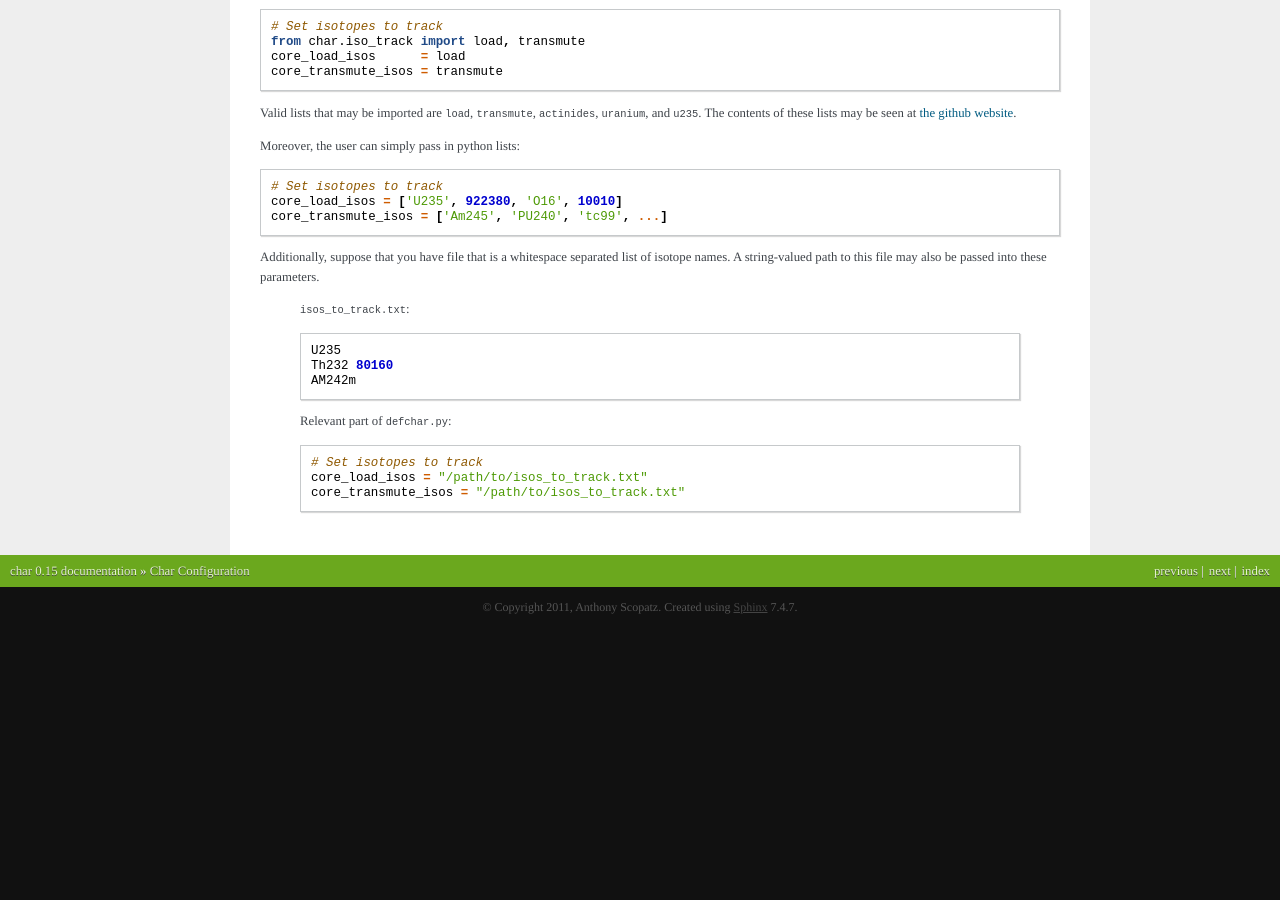
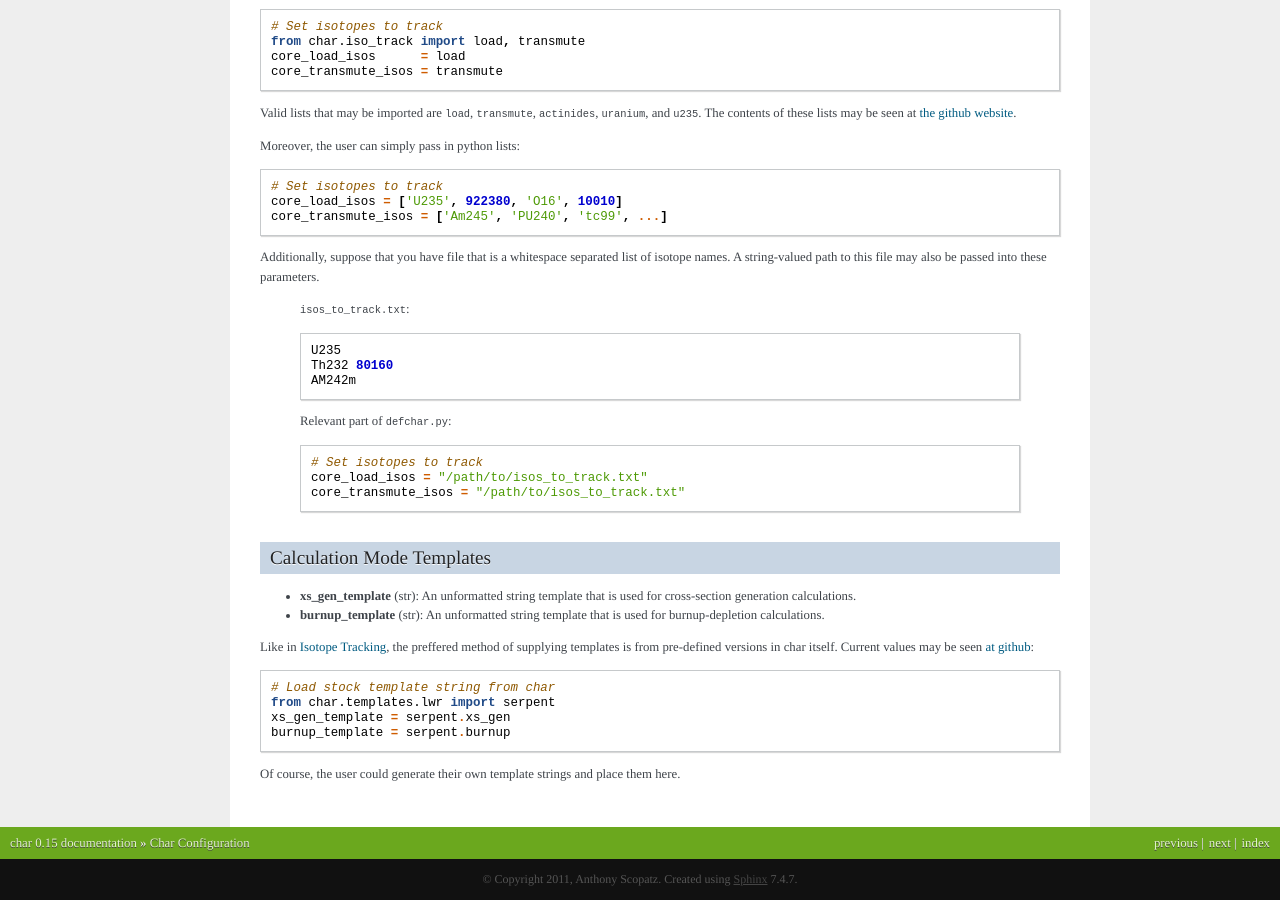
Before and after one commit to bright-dev/bright, a Sphinx documentation site: the page built from doc/source/configuration.rst, in a window 1280 px wide and 900 px high, scrolled down 856 px. Built offline with Sphinx 7.4.7, drawn with Linux system fonts in a browser that asks for light colours; formulas are drawn with MathJax 3; before the commit the page ends 1484 px from its top, so only the background shows below that; some of the changed text lies outside the part shown.

Commit message:
Started calculate modes section in docs.

```diff
--- a/doc/source/configuration.rst
+++ b/doc/source/configuration.rst
@@ -44,6 +44,8 @@ General Specification
   is zero. You may set this arbitrarily high.
 
 
+.. _isotope-tracking:
+
 ----------------
 Isotope Tracking
 ----------------
@@ -88,3 +90,23 @@ A string-valued path to this file may also be passed into these parameters.
         # Set isotopes to track
         core_load_isos = "/path/to/isos_to_track.txt"
         core_transmute_isos = "/path/to/isos_to_track.txt"
+
+
+--------------------------
+Calculation Mode Templates
+--------------------------
+* **xs_gen_template** (str): An unformatted string template that is used for cross-section generation
+  calculations.
+* **burnup_template** (str): An unformatted string template that is used for burnup-depletion
+  calculations.
+
+Like in :ref:`isotope-tracking`, the preffered method of supplying templates is from pre-defined
+versions in char itself.  Current values may be seen
+`at github <https://github.com/scopatz/char/blob/master/char/templates/lwr/serpent.py>`_::
+
+    # Load stock template string from char
+    from char.templates.lwr import serpent
+    xs_gen_template = serpent.xs_gen
+    burnup_template = serpent.burnup
+
+Of course, the user could generate their own template strings and place them here.
```
